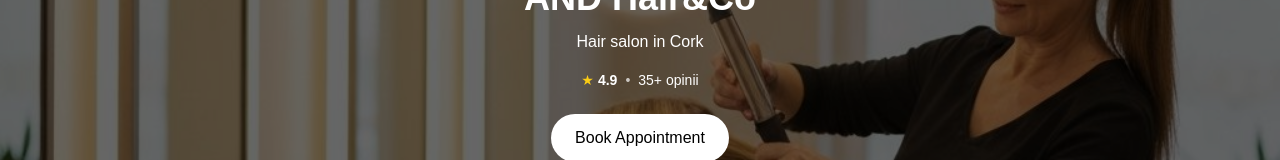
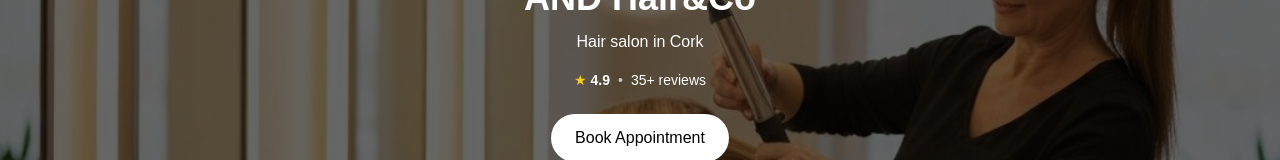
Before and after one commit to piterrogal/and-hairco, a Next.js app: page / in a window 1280 px wide. Shown: the part 270-430 px from the top of the page. Built offline with nearby package versions, Linux system fonts and the light colour scheme.

Commit message:
fix: update review text to English
Consistently use English for review count across the site.

```diff
--- a/app/page.js
+++ b/app/page.js
@@ -17,7 +17,7 @@ return(
 <span className="font-semibold">4.9</span>
 </div>
 <span className="text-white/70">•</span>
-<span>35+ opinii</span>
+<span>35+ reviews</span>
 </div>
 <a href="tel:0214822545" className="mt-6 bg-white text-black px-6 py-3 rounded-full">Book Appointment</a>
 </div>
```
